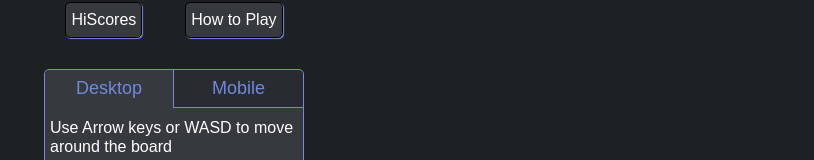
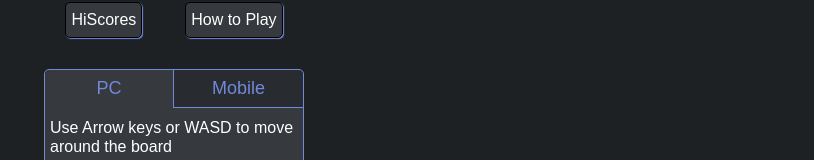
Before and after one commit to PrPedrosa/Sudoku, a React (Vite) app: page / in a window 1280 px wide. Both pictures are taken after a click on the element "How to Play". Shown: the part 454-614 px from the top of the page, without its empty margins (466-1280 px from the left). Built offline with nearby package versions, Linux system fonts and the light colour scheme.

Commit message:
missed some styles

```diff
--- a/src/components/Home.tsx
+++ b/src/components/Home.tsx
@@ -160,7 +160,7 @@ function HowToPlay({
             <div className="grid grid-cols-2 text-center">
               <div
                 className={cx(
-                  "rounded-tl-[5px] p-[5px] font-medium text-[18px] text-c-purple",
+                  "rounded-tl-[5px] p-[5px] font-medium text-[18px] text-c-purple cursor-pointer select-none",
                   {
                     "bg-c-dark3 border-r border-c-purple": device === "desktop",
                   },
@@ -168,11 +168,11 @@ function HowToPlay({
                 )}
                 onClick={() => setDevice("desktop")}
               >
-                Desktop
+                PC
               </div>
               <div
                 className={cx(
-                  "rounded-tr-[5px] p-[5px] font-medium text-[18px] text-c-purple",
+                  "rounded-tr-[5px] p-[5px] font-medium text-[18px] text-c-purple cursor-pointer select-none",
                   {
                     "bg-c-dark3 border-l border-c-purple": device === "mobile",
                   },
```
